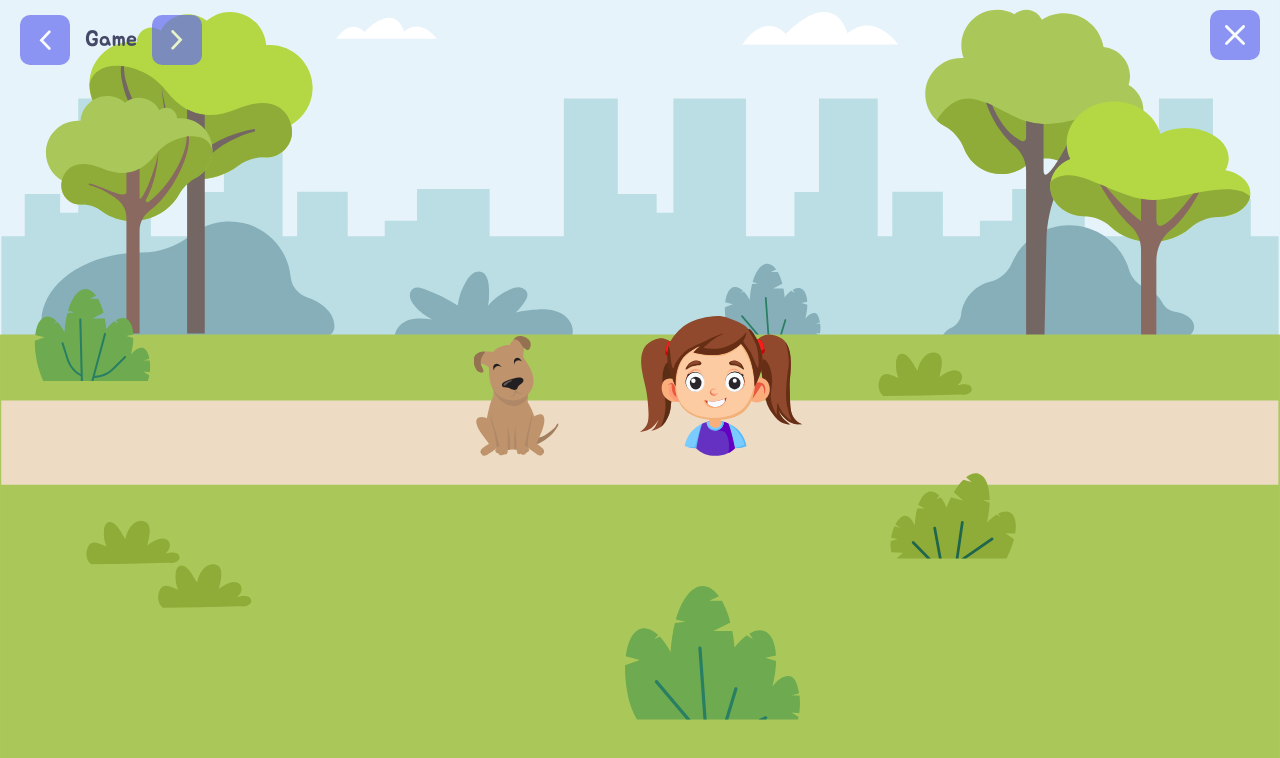
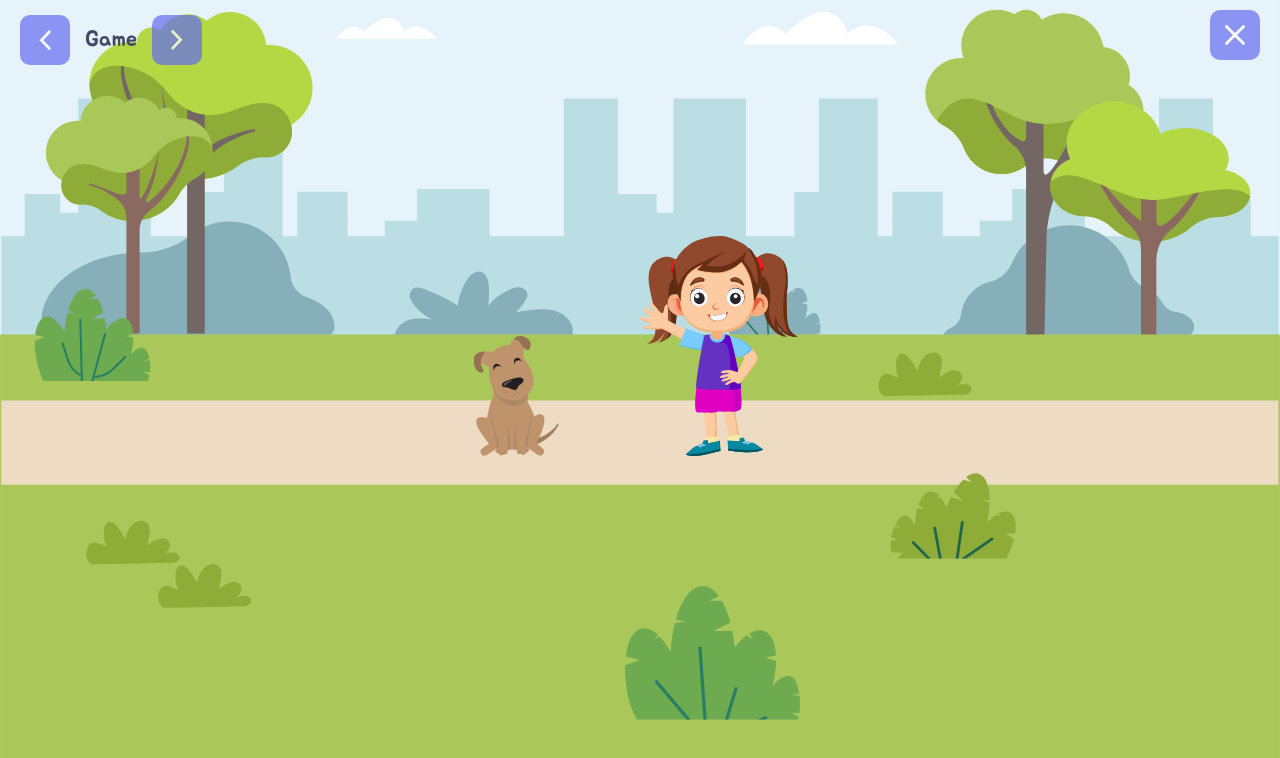
Before and after one commit to schule4-0/pets, a Vue app: page /pets/dog/stages/0 in a window 1280 px wide. Shown: the top 758 px of the page. Built offline with nearby package versions, Linux system fonts and the light colour scheme.

Commit message:
Added new graphic of Lisa to Onboarding and removed not existend part 2 of the voice audio

```diff
--- a/src/views/dog/DogOnboarding.vue
+++ b/src/views/dog/DogOnboarding.vue
@@ -3,9 +3,9 @@
     <div class="background"></div>
     <img
       class="stationary-image"
-      src="@/assets/mascot/Lisa.svg"
+      src="@/assets/LisaFullBody.svg"
       alt="Stationary"
-      style="height: 140px"
+      style="height: 220px"
     />
     <img class="walking-image" :src="currentFrame" alt="Walking" style="height: 120px" />
   </div>
@@ -51,13 +51,6 @@ const animateWalking = () => {
 const onAnimationComplete = () => {
   if (!isMounted.value) return
   walking.value = false
-  mascot.showMessage('ONBOARDING_PART2')
-  mascot.hideMascotItem()
-
-  // Hotfix: should later be called in the mascots on end callback
-  transitionTimeout = setTimeout(() => {
-    stageTransition.startStageTransition(goToNextStage)
-  }, 41000)
 }
 
 const moveWalkingImage = () => {
@@ -87,6 +80,11 @@ onMounted(() => {
     animateWalking()
     moveWalkingImage()
   }, 3500)
+
+  // Hotfix: should later be called in the mascots on end callback
+  transitionTimeout = setTimeout(() => {
+    stageTransition.startStageTransition(goToNextStage)
+  }, 30000)
 })
 
 onUnmounted(() => {
```
Also changed, not shown: src/assets/LisaFullBody.svg (added).
